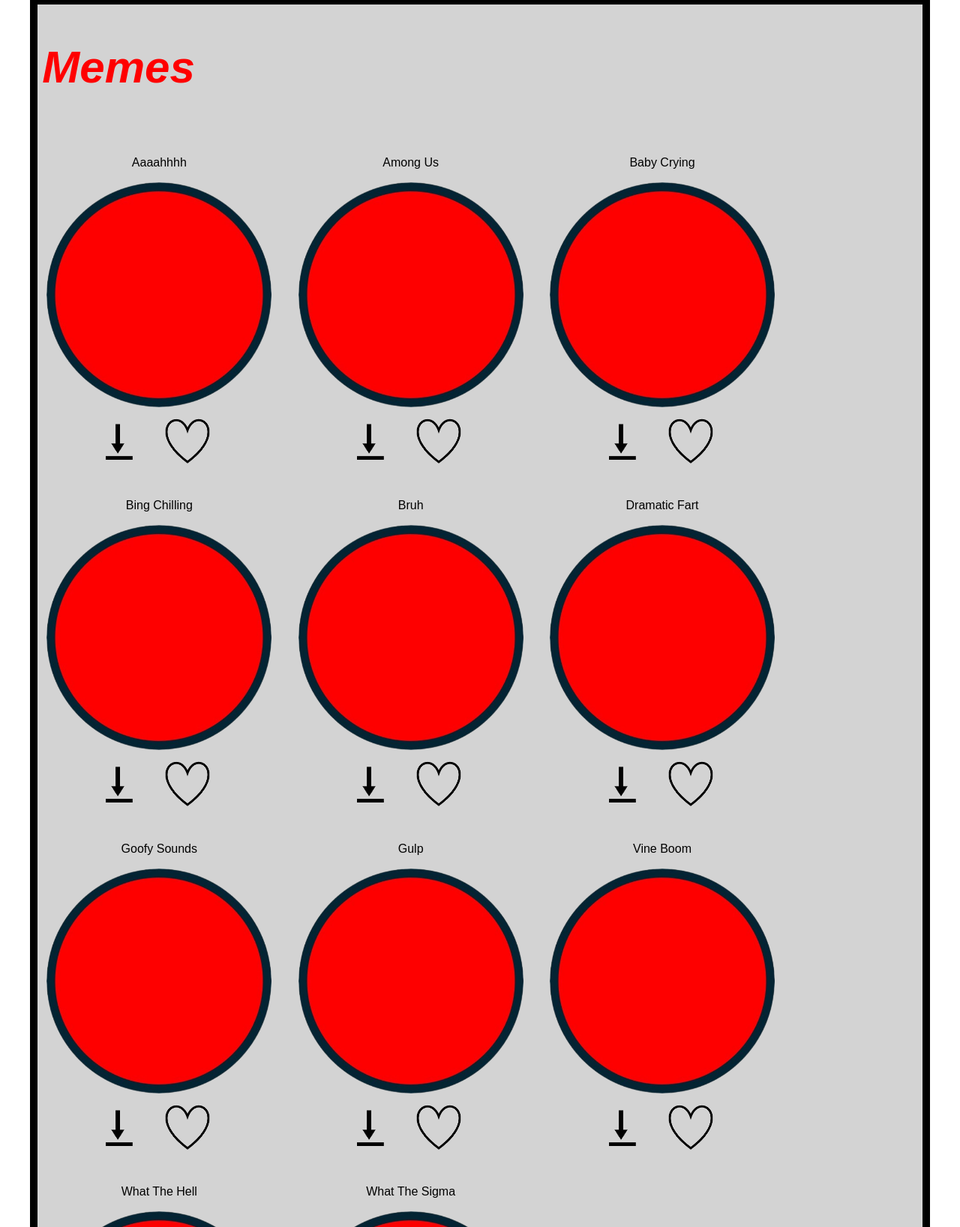
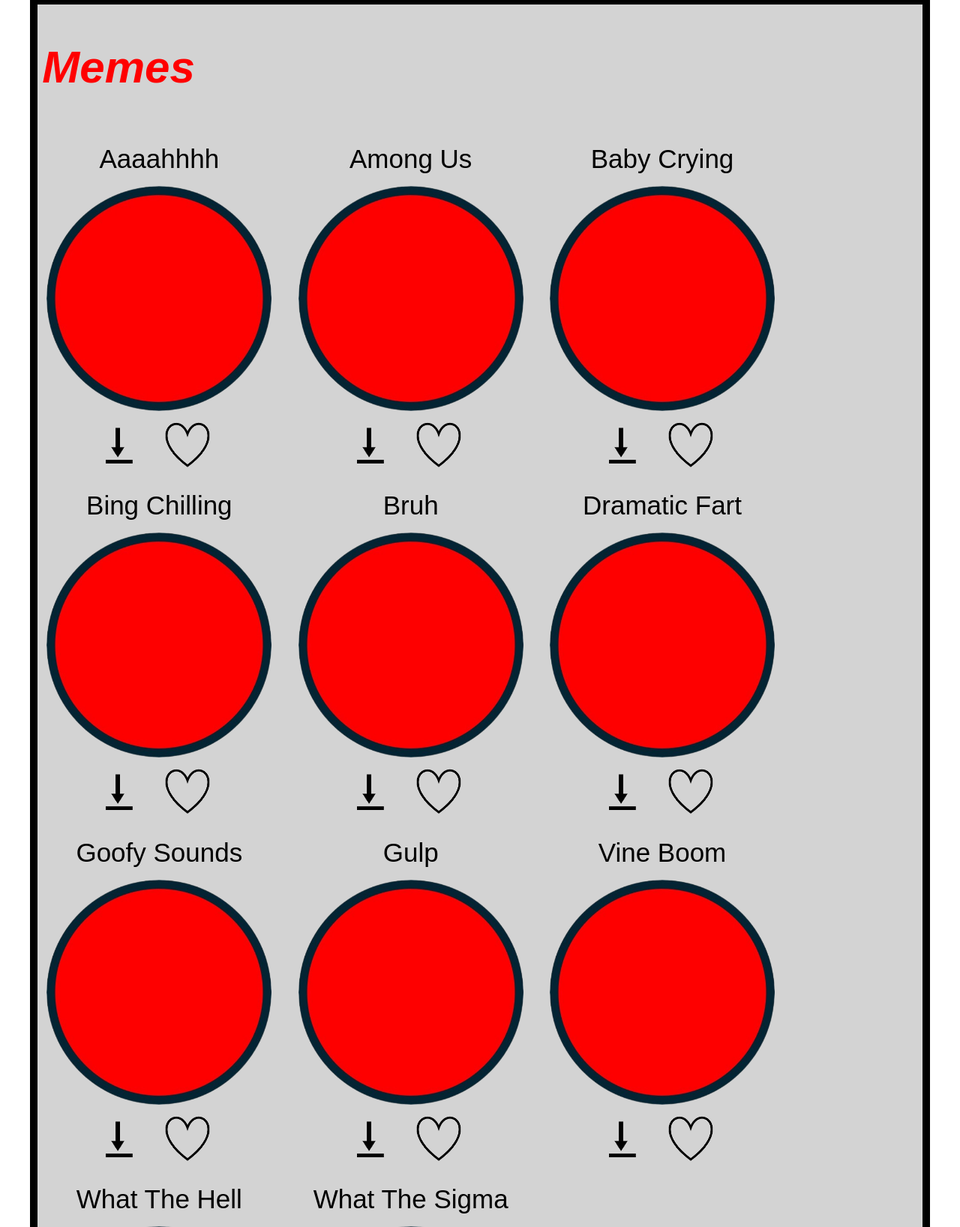
Before and after one commit to MayaJag77/BoomNBoard, a Django app: page /categories/ in a window 1280 px wide. Shown: the part 278-1914 px from the top of the page at 75% size. Run offline with Django 4.2, Linux system fonts and the light colour scheme.

Commit message:
Changed size and positioning of button names

```diff
--- a/BoomNBoard/static/styling/categories.css
+++ b/BoomNBoard/static/styling/categories.css
@@ -14,7 +14,6 @@
     flex-direction: column;
     justify-content: center;
 }
-
 
 #MemesDiv h2 {
     color: red;
@@ -34,3 +33,10 @@
     text-align: left;
     font-size: 60px;
 }
+
+.ButtonClass p {
+    font-size: 35px;
+    margin: 0;
+    margin-bottom: 15px;
+    text-align: center;
+}
```
